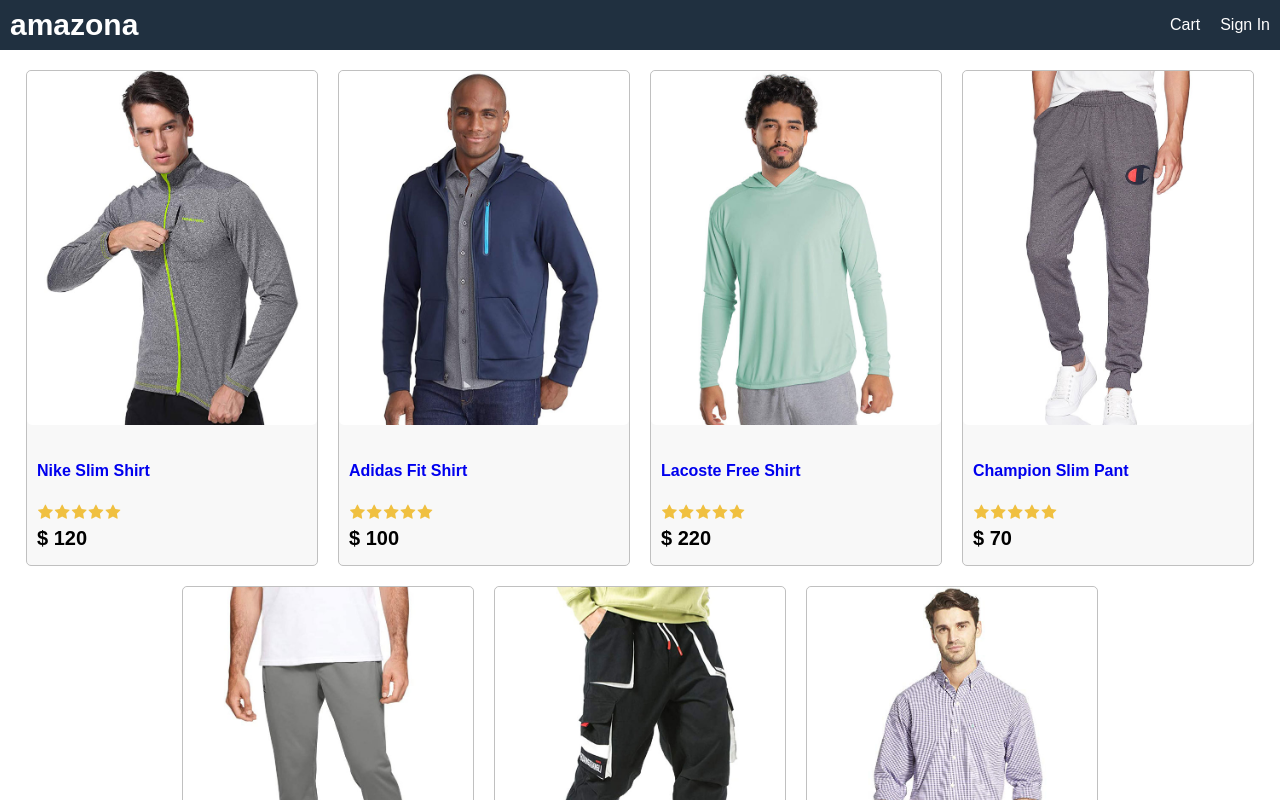
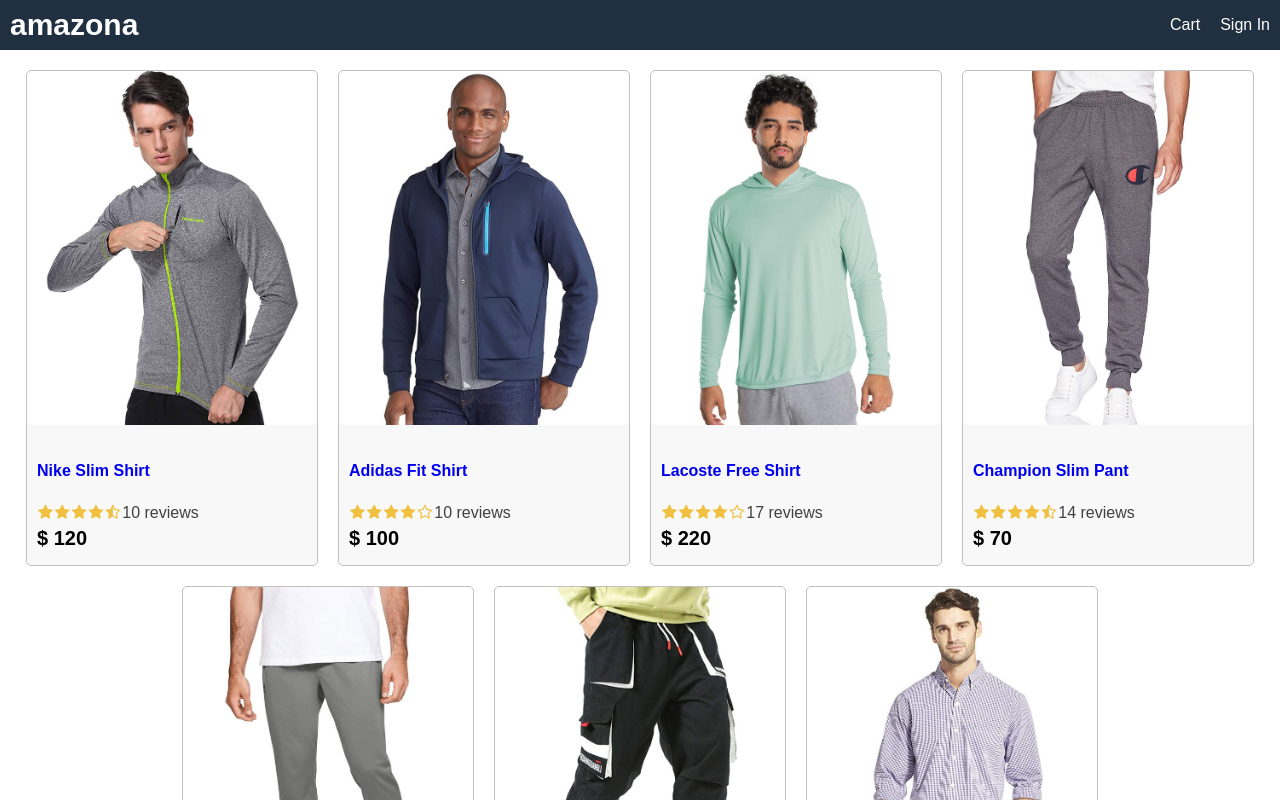
Before and after one commit to irfan87/amazona_react, a React (Create React App) app in the folder client/: page /product/1 in a window 1280 px wide. Shown: the top 800 px of the page. Built offline with nearby package versions, Linux system fonts and the light colour scheme.

Commit message:
rating and product component

```diff
--- a/client/src/App.js
+++ b/client/src/App.js
@@ -1,3 +1,4 @@
+import Product from "./components/Product";
 import data from "./data";
 
 function App() {
@@ -18,39 +19,8 @@
 			</header>
 			<main>
 				<div className="row center">
-					{products.map((product) => (
-						<div className="card" key={product._id}>
-							<a href={`/product/${product._id}`}>
-								<img
-									className="medium"
-									src={`${product.image}`}
-									alt={`${product.name}`}
-								/>
-							</a>
-							<div className="card-body">
-								<a href={`/product/${product._id}`}>
-									<h2>{product.name}</h2>
-								</a>
-								<div className="rating">
-									<span>
-										<i className="fa fa-star"></i>
-									</span>
-									<span>
-										<i className="fa fa-star"></i>
-									</span>
-									<span>
-										<i className="fa fa-star"></i>
-									</span>
-									<span>
-										<i className="fa fa-star"></i>
-									</span>
-									<span>
-										<i className="fa fa-star"></i>
-									</span>
-								</div>
-								<div className="price">$ {product.price}</div>
-							</div>
-						</div>
+					{products.map((product, index) => (
+						<Product product={product} key={index} />
 					))}
 				</div>
 			</main>
--- /dev/null
+++ b/client/src/components/Product.js
@@ -0,0 +1,25 @@
+import React from "react";
+import Rating from "./Rating";
+
+const Product = ({ product }) => {
+	const { _id, image, name, price, rating, numReviews } = product;
+
+	return (
+		<div>
+			<div className="card" key={_id}>
+				<a href={`/product/${_id}`}>
+					<img className="medium" src={`${image}`} alt={`${name}`} />
+				</a>
+				<div className="card-body">
+					<a href={`/product/${_id}`}>
+						<h2>{name}</h2>
+					</a>
+					<Rating rating={rating} numReviews={numReviews} />
+					<div className="price">$ {price}</div>
+				</div>
+			</div>
+		</div>
+	);
+};
+
+export default Product;
--- /dev/null
+++ b/client/src/components/Rating.js
@@ -0,0 +1,66 @@
+import React from "react";
+
+const Rating = ({ rating, numReviews }) => {
+	return (
+		<div className="rating">
+			<span>
+				<i
+					className={
+						rating >= 1
+							? "fa fa-star"
+							: rating >= 0.5
+							? "fa fa-star-half-o"
+							: "fa fa-star-o"
+					}
+				></i>
+			</span>
+			<span>
+				<i
+					className={
+						rating >= 2
+							? "fa fa-star"
+							: rating >= 1.5
+							? "fa fa-star-half-o"
+							: "fa fa-star-o"
+					}
+				></i>
+			</span>
+			<span>
+				<i
+					className={
+						rating >= 3
+							? "fa fa-star"
+							: rating >= 2.5
+							? "fa fa-star-half-o"
+							: "fa fa-star-o"
+					}
+				></i>
+			</span>
+			<span>
+				<i
+					className={
+						rating >= 4
+							? "fa fa-star"
+							: rating >= 3.5
+							? "fa fa-star-half-o"
+							: "fa fa-star-o"
+					}
+				></i>
+			</span>
+			<span>
+				<i
+					className={
+						rating >= 5
+							? "fa fa-star"
+							: rating >= 4.5
+							? "fa fa-star-half-o"
+							: "fa fa-star-o"
+					}
+				></i>
+			</span>
+			<span>{`${numReviews} reviews`}</span>
+		</div>
+	);
+};
+
+export default Rating;
--- a/client/src/index.css
+++ b/client/src/index.css
@@ -130,3 +130,7 @@
   color: #f0c040;
   margin: 0.1rem;
 }
+
+.rating span:last-child {
+  color: #404040;
+}
```
